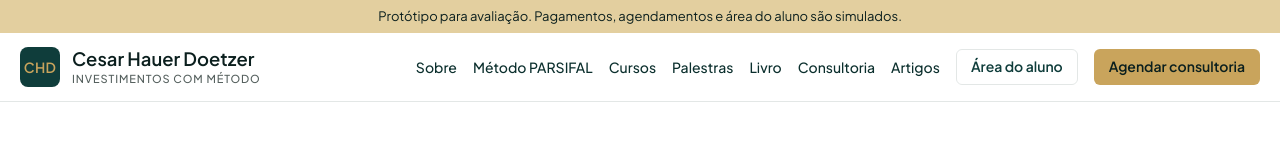
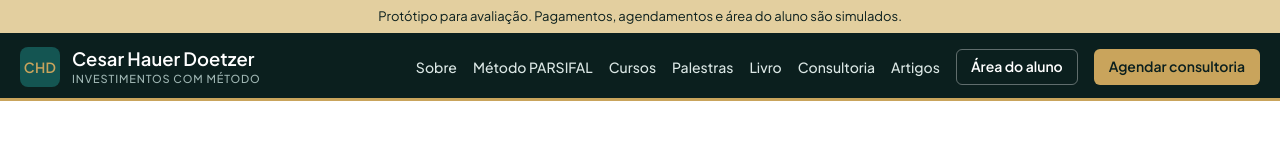
Before and after one commit to jfcs-engsw/cesar-hauer-site, a React (Vite) app: page /#/ in a window 1280 px wide. Shown: the top 160 px of the page. Built offline with nearby package versions, Linux system fonts and the light colour scheme; no server answers.

Commit message:
feat(marca): cabeçalho e faixa do método em petróleo escuro
Dosagem de claro e escuro pedida pelo Julio: a linha do menu usa o fundo do rodapé com filete
dourado, e a seção do Método PARSIFAL na Home vira faixa escura (section--dark). Refs FSEB-SW/fesb-design-system#17

```diff
--- a/src/pages/Home.tsx
+++ b/src/pages/Home.tsx
@@ -97,14 +97,14 @@ export default function Home() {
         </div>
       </Section>
 
-      <Section tone="muted" eyebrow="Método PARSIFAL" title="O que diferencia o trabalho">
+      <Section tone="dark" eyebrow="Método PARSIFAL" title="O que diferencia o trabalho">
         <div className="split split--even">
           <p className="prose-lead">
             O Método PARSIFAL organiza a seleção de ativos, o dimensionamento das posições e o rebalanceamento em regras
             explícitas. É o que sustenta os cursos, a mentoria e a consultoria, e é o que permite explicar cada decisão.
           </p>
           <div>
-            <Link to="/metodo" className="btn btn--primary">
+            <Link to="/metodo" className="btn btn--accent">
               Conhecer o método
             </Link>
           </div>
--- a/src/styles.css
+++ b/src/styles.css
@@ -171,9 +171,9 @@ a {
   position: sticky;
   top: 0;
   z-index: 20;
-  background: rgb(255 255 255 / 96%);
-  border-bottom: 1px solid var(--border);
-  backdrop-filter: saturate(1.4) blur(8px);
+  background: var(--ink);
+  color: #fff;
+  box-shadow: inset 0 -3px 0 var(--gold);
 }
 
 .header__inner {
@@ -220,8 +220,32 @@ a {
   margin-top: 3px;
 }
 
+.header .logo {
+  color: #fff;
+}
+
+.header .logo__mark,
+.footer .logo__mark {
+  background: var(--petrol-700);
+}
+
+.header .logo__name small {
+  color: #9fb6b3;
+}
+
+.header .btn--ghost {
+  border-color: rgb(255 255 255 / 35%);
+  color: #fff;
+}
+
+.header .btn--ghost:hover:not(:disabled) {
+  border-color: #fff;
+  background: rgb(255 255 255 / 8%);
+}
+
 .header__toggle {
-  border: 1px solid var(--border);
+  border: 1px solid rgb(255 255 255 / 35%);
+  color: #fff;
   background: none;
   border-radius: 6px;
   padding: 8px 14px;
@@ -243,14 +267,18 @@ a {
 
 .nav__link {
   padding: 10px 4px;
-  color: var(--text);
+  color: #dbe7e5;
   text-decoration: none;
   font-size: 0.9375rem;
   font-weight: 500;
 }
 
+.nav__link:hover {
+  color: #fff;
+}
+
 .nav__link.active {
-  color: var(--petrol-700);
+  color: #fff;
   box-shadow: inset 0 -2px 0 var(--gold);
 }
 
@@ -429,6 +457,26 @@ a {
 
 .section--muted {
   background: var(--muted);
+}
+
+/* Faixa escura no meio da página: uma por página, para dosar o claro (marca CHD, GUIA-CHD). */
+.section--dark {
+  background: var(--ink);
+  color: #fff;
+  box-shadow: inset 4px 0 0 var(--gold);
+}
+
+.section--dark .section__title {
+  color: #fff;
+}
+
+.section--dark .section__lead,
+.section--dark .prose-lead {
+  color: #cfe0de;
+}
+
+.section--dark .eyebrow {
+  color: var(--gold);
 }
 
 @media (min-width: 900px) {
```
